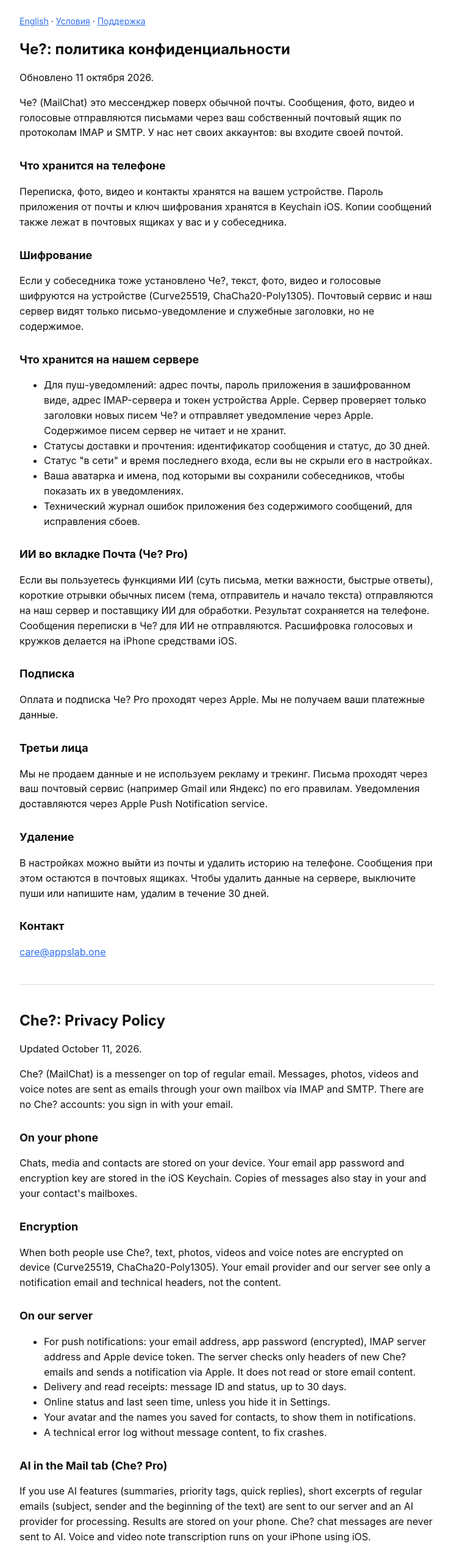
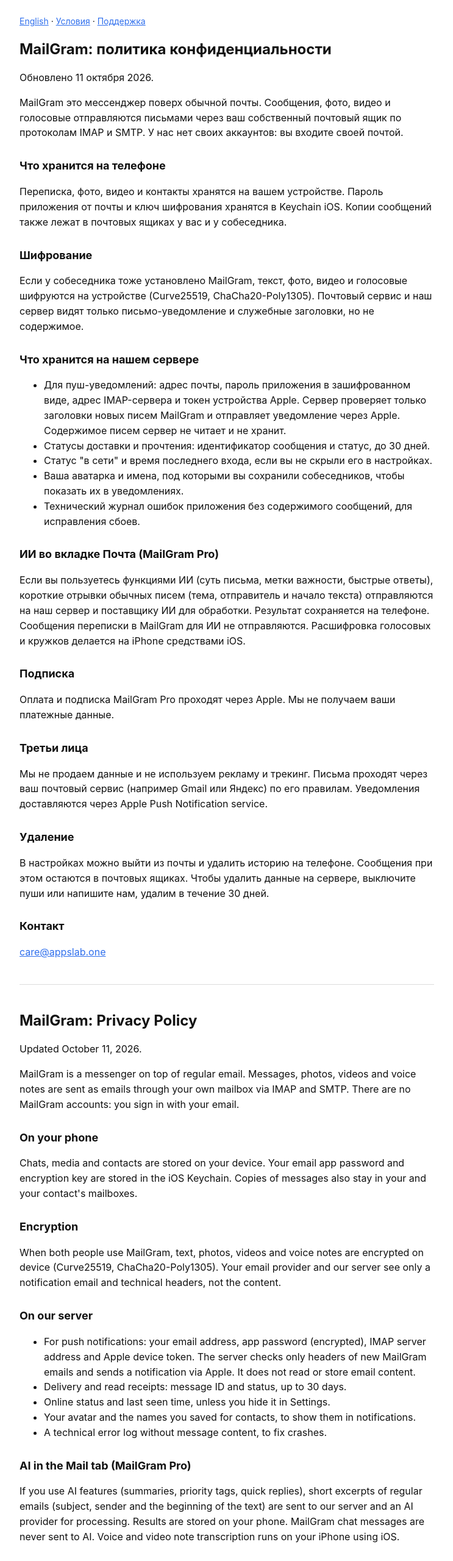
Before and after one commit to smekhov/mailchat-legal, a plain HTML site: page index.html in a window 1280 px wide. Shown: the top 2560 px of the page at 61% size, without its empty margins (268-1011 px from the left). Drawn offline with Linux system fonts and the light colour scheme.

Commit message:
Rename to MailGram

```diff
--- a/index.html
+++ b/index.html
@@ -1,28 +1,28 @@
 <!doctype html>
 <html lang="ru"><head><meta charset="utf-8"><meta name="viewport" content="width=device-width,initial-scale=1">
-<title>Че?: конфиденциальность</title>
+<title>MailGram: конфиденциальность</title>
 <style>body{font:16px/1.55 -apple-system,BlinkMacSystemFont,"Segoe UI",Roboto,Arial,sans-serif;max-width:680px;margin:0 auto;padding:24px 16px;color:#111;background:#fff}h1{font-size:24px}h2{font-size:18px;margin-top:28px}a{color:#2f6fed}hr{border:0;border-top:1px solid #ddd;margin:40px 0}nav{font-size:14px;margin-bottom:16px}@media(prefers-color-scheme:dark){body{background:#111;color:#eee}hr{border-color:#333}}</style>
 </head><body>
 <nav><a href="#en">English</a> · <a href="terms.html">Условия</a> · <a href="support.html">Поддержка</a></nav>
-<h1>Че?: политика конфиденциальности</h1>
+<h1>MailGram: политика конфиденциальности</h1>
 <p>Обновлено 11 октября 2026.</p>
-<p>Че? (MailChat) это мессенджер поверх обычной почты. Сообщения, фото, видео и голосовые отправляются письмами через ваш собственный почтовый ящик по протоколам IMAP и SMTP. У нас нет своих аккаунтов: вы входите своей почтой.</p>
+<p>MailGram это мессенджер поверх обычной почты. Сообщения, фото, видео и голосовые отправляются письмами через ваш собственный почтовый ящик по протоколам IMAP и SMTP. У нас нет своих аккаунтов: вы входите своей почтой.</p>
 <h2>Что хранится на телефоне</h2>
 <p>Переписка, фото, видео и контакты хранятся на вашем устройстве. Пароль приложения от почты и ключ шифрования хранятся в Keychain iOS. Копии сообщений также лежат в почтовых ящиках у вас и у собеседника.</p>
 <h2>Шифрование</h2>
-<p>Если у собеседника тоже установлено Че?, текст, фото, видео и голосовые шифруются на устройстве (Curve25519, ChaCha20-Poly1305). Почтовый сервис и наш сервер видят только письмо-уведомление и служебные заголовки, но не содержимое.</p>
+<p>Если у собеседника тоже установлено MailGram, текст, фото, видео и голосовые шифруются на устройстве (Curve25519, ChaCha20-Poly1305). Почтовый сервис и наш сервер видят только письмо-уведомление и служебные заголовки, но не содержимое.</p>
 <h2>Что хранится на нашем сервере</h2>
 <ul>
-<li>Для пуш-уведомлений: адрес почты, пароль приложения в зашифрованном виде, адрес IMAP-сервера и токен устройства Apple. Сервер проверяет только заголовки новых писем Че? и отправляет уведомление через Apple. Содержимое писем сервер не читает и не хранит.</li>
+<li>Для пуш-уведомлений: адрес почты, пароль приложения в зашифрованном виде, адрес IMAP-сервера и токен устройства Apple. Сервер проверяет только заголовки новых писем MailGram и отправляет уведомление через Apple. Содержимое писем сервер не читает и не хранит.</li>
 <li>Статусы доставки и прочтения: идентификатор сообщения и статус, до 30 дней.</li>
 <li>Статус "в сети" и время последнего входа, если вы не скрыли его в настройках.</li>
 <li>Ваша аватарка и имена, под которыми вы сохранили собеседников, чтобы показать их в уведомлениях.</li>
 <li>Технический журнал ошибок приложения без содержимого сообщений, для исправления сбоев.</li>
 </ul>
-<h2>ИИ во вкладке Почта (Че? Pro)</h2>
-<p>Если вы пользуетесь функциями ИИ (суть письма, метки важности, быстрые ответы), короткие отрывки обычных писем (тема, отправитель и начало текста) отправляются на наш сервер и поставщику ИИ для обработки. Результат сохраняется на телефоне. Сообщения переписки в Че? для ИИ не отправляются. Расшифровка голосовых и кружков делается на iPhone средствами iOS.</p>
+<h2>ИИ во вкладке Почта (MailGram Pro)</h2>
+<p>Если вы пользуетесь функциями ИИ (суть письма, метки важности, быстрые ответы), короткие отрывки обычных писем (тема, отправитель и начало текста) отправляются на наш сервер и поставщику ИИ для обработки. Результат сохраняется на телефоне. Сообщения переписки в MailGram для ИИ не отправляются. Расшифровка голосовых и кружков делается на iPhone средствами iOS.</p>
 <h2>Подписка</h2>
-<p>Оплата и подписка Че? Pro проходят через Apple. Мы не получаем ваши платежные данные.</p>
+<p>Оплата и подписка MailGram Pro проходят через Apple. Мы не получаем ваши платежные данные.</p>
 <h2>Третьи лица</h2>
 <p>Мы не продаем данные и не используем рекламу и трекинг. Письма проходят через ваш почтовый сервис (например Gmail или Яндекс) по его правилам. Уведомления доставляются через Apple Push Notification service.</p>
 <h2>Удаление</h2>
@@ -30,25 +30,25 @@
 <h2>Контакт</h2>
 <p><a href="mailto:care@appslab.one">care@appslab.one</a></p>
 <hr id="en">
-<h1>Che?: Privacy Policy</h1>
+<h1>MailGram: Privacy Policy</h1>
 <p>Updated October 11, 2026.</p>
-<p>Che? (MailChat) is a messenger on top of regular email. Messages, photos, videos and voice notes are sent as emails through your own mailbox via IMAP and SMTP. There are no Che? accounts: you sign in with your email.</p>
+<p>MailGram is a messenger on top of regular email. Messages, photos, videos and voice notes are sent as emails through your own mailbox via IMAP and SMTP. There are no MailGram accounts: you sign in with your email.</p>
 <h2>On your phone</h2>
 <p>Chats, media and contacts are stored on your device. Your email app password and encryption key are stored in the iOS Keychain. Copies of messages also stay in your and your contact's mailboxes.</p>
 <h2>Encryption</h2>
-<p>When both people use Che?, text, photos, videos and voice notes are encrypted on device (Curve25519, ChaCha20-Poly1305). Your email provider and our server see only a notification email and technical headers, not the content.</p>
+<p>When both people use MailGram, text, photos, videos and voice notes are encrypted on device (Curve25519, ChaCha20-Poly1305). Your email provider and our server see only a notification email and technical headers, not the content.</p>
 <h2>On our server</h2>
 <ul>
-<li>For push notifications: your email address, app password (encrypted), IMAP server address and Apple device token. The server checks only headers of new Che? emails and sends a notification via Apple. It does not read or store email content.</li>
+<li>For push notifications: your email address, app password (encrypted), IMAP server address and Apple device token. The server checks only headers of new MailGram emails and sends a notification via Apple. It does not read or store email content.</li>
 <li>Delivery and read receipts: message ID and status, up to 30 days.</li>
 <li>Online status and last seen time, unless you hide it in Settings.</li>
 <li>Your avatar and the names you saved for contacts, to show them in notifications.</li>
 <li>A technical error log without message content, to fix crashes.</li>
 </ul>
-<h2>AI in the Mail tab (Che? Pro)</h2>
-<p>If you use AI features (summaries, priority tags, quick replies), short excerpts of regular emails (subject, sender and the beginning of the text) are sent to our server and an AI provider for processing. Results are stored on your phone. Che? chat messages are never sent to AI. Voice and video note transcription runs on your iPhone using iOS.</p>
+<h2>AI in the Mail tab (MailGram Pro)</h2>
+<p>If you use AI features (summaries, priority tags, quick replies), short excerpts of regular emails (subject, sender and the beginning of the text) are sent to our server and an AI provider for processing. Results are stored on your phone. MailGram chat messages are never sent to AI. Voice and video note transcription runs on your iPhone using iOS.</p>
 <h2>Subscription</h2>
-<p>Payments for Che? Pro are handled by Apple. We never receive your payment details.</p>
+<p>Payments for MailGram Pro are handled by Apple. We never receive your payment details.</p>
 <h2>Third parties</h2>
 <p>We do not sell data and use no ads or tracking. Emails pass through your email provider under its own terms. Notifications are delivered via Apple Push Notification service.</p>
 <h2>Deletion</h2>
```
Also changed, not shown: add.html (+6 -6 lines), support.html (+4 -4 lines), terms.html (+9 -9 lines).
